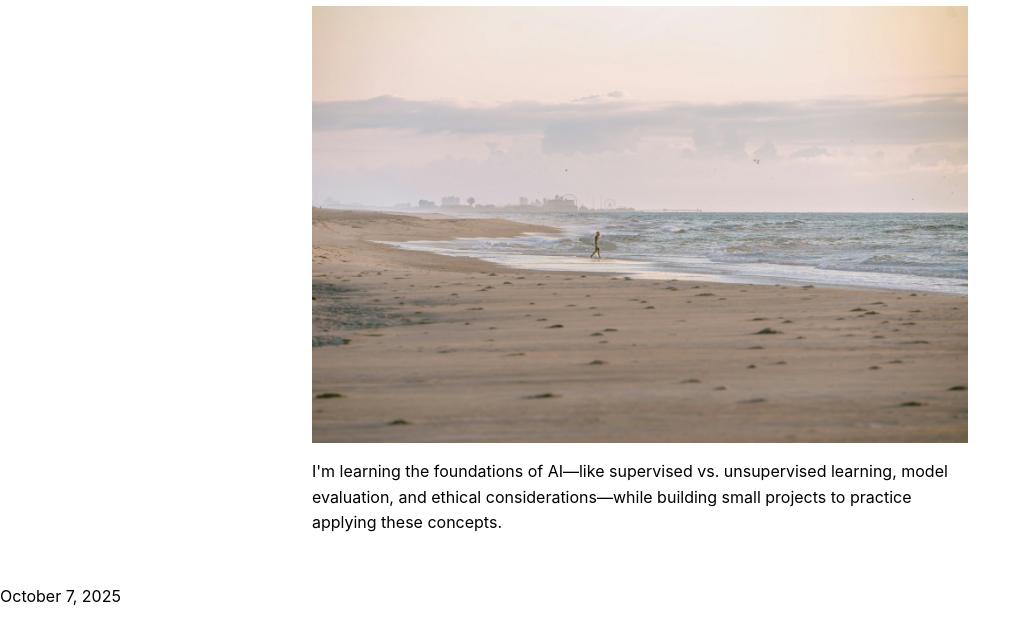
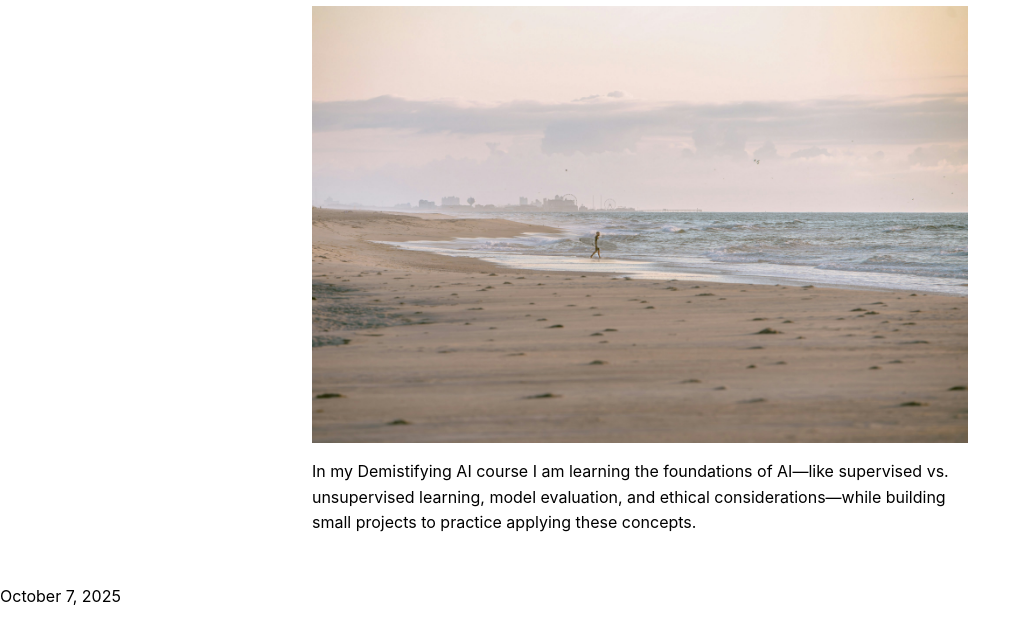
Before and after one commit to mdesta-blip/mdesta-blip.github.io, a plain HTML site: page index.html in a window 1280 px wide. Shown: the part 130-772 px from the top of the page, without its empty margins (0-1031 px from the left). Drawn offline with Linux system fonts and the light colour scheme.

Commit message:
Update index.html

```diff
--- a/index.html
+++ b/index.html
@@ -31,7 +31,7 @@
     style="max-width:100%; height:auto;"
     loading="lazy"
   />
-  <p>I'm learning the foundations of AI—like supervised vs. unsupervised learning, model evaluation, and ethical considerations—while building small projects to practice applying these concepts.</p>
+  <p>In my Demistifying AI course I am learning the foundations of AI—like supervised vs. unsupervised learning, model evaluation, and ethical considerations—while building small projects to practice applying these concepts.</p>
 </main>
 
 
```
